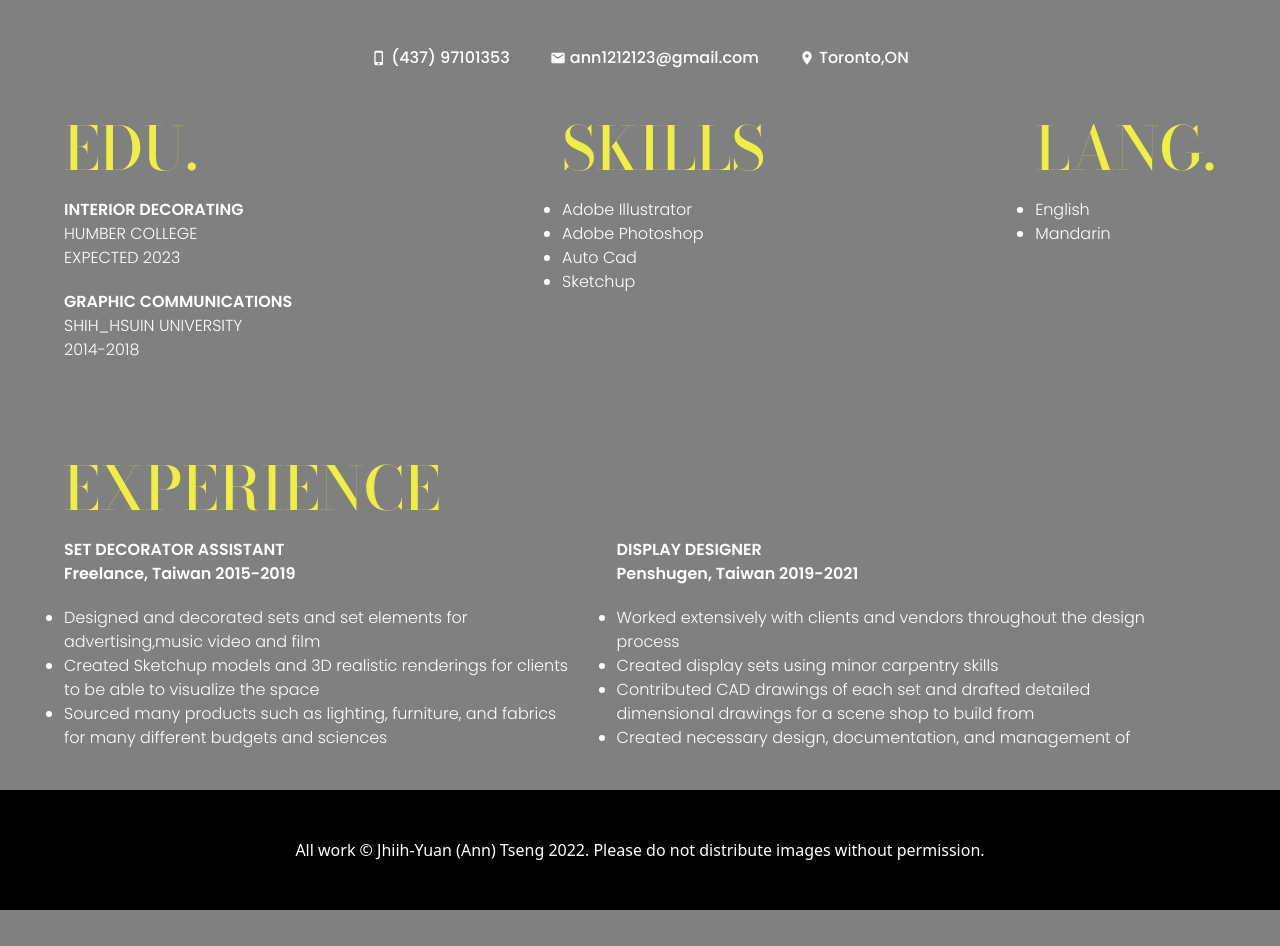
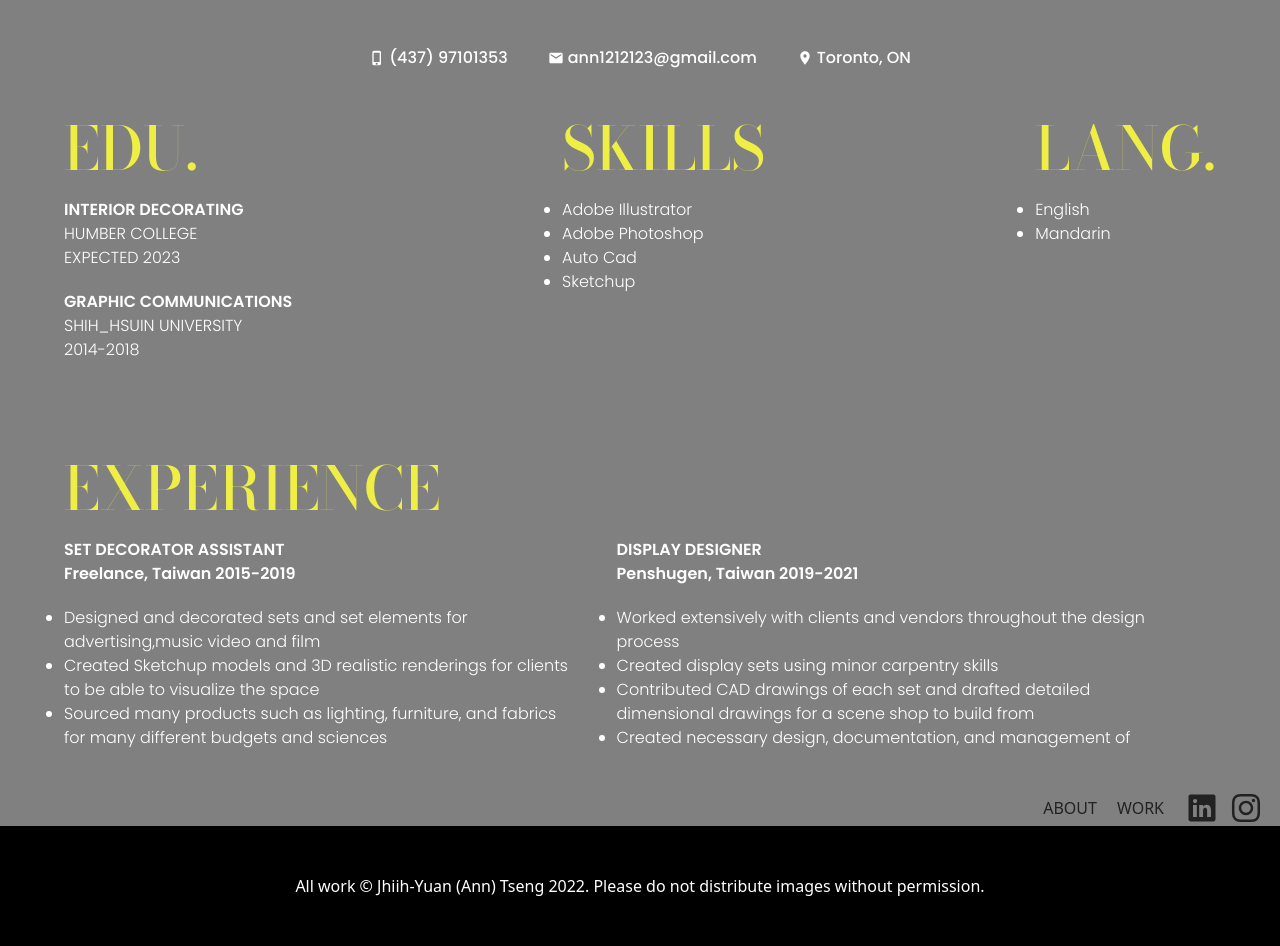
Before and after one commit to ceize123/interior-designer_portfolio, a Next.js app: page / in a window 1280 px wide. Shown: the part 1742-2688 px from the top of the page. Before the commit the page ends 2652 px from the top, so only its background shows below. Built offline with nearby package versions, Linux system fonts and the light colour scheme; a web font is replaced by a local one.

Commit message:
move some contents to components, nav ul, personal info

```diff
--- /dev/null
+++ b/components/Footer.js
@@ -0,0 +1,7 @@
+export default function Footer() {
+	return (
+		<footer className='bg-black text-center sm:py-12 py-6 px-2'>
+			<p>All work © Jhiih-Yuan (Ann) Tseng 2022.  Please do not distribute images without permission.</p>
+		</footer>
+	)
+}
--- /dev/null
+++ b/components/Links.js
@@ -0,0 +1,26 @@
+import Link from 'next/link'
+import { IoLogoLinkedin } from 'react-icons/io';
+import { AiOutlineInstagram } from 'react-icons/ai';
+
+export default function Links() {
+	return (
+		<ul className='flex items-center'>
+			<Link className='mr-5' href='/#about-section'>
+				<li>ABOUT</li>
+			</Link>
+			<Link className='mr-5' href='/works'>
+				<li>WORK</li>
+			</Link>
+			<Link className='mr-2' href='/'>
+				<li>
+					<IoLogoLinkedin className='icon'/>
+				</li>
+			</Link>
+			<Link href='/'>
+				<li>
+					<AiOutlineInstagram className='icon'/>
+				</li>
+			</Link>
+		</ul>
+	)
+}
--- a/components/Navbar.js
+++ b/components/Navbar.js
@@ -1,6 +1,5 @@
 import Link from 'next/link'
-import { IoLogoLinkedin } from 'react-icons/io';
-import { AiOutlineInstagram } from 'react-icons/ai';
+import Links from './Links'
 
 export default function Navbar() {
 	return (
@@ -11,24 +10,7 @@ export default function Navbar() {
 						<h1>ANN TSENG</h1>
 					</Link>
 				</div>
-				<ul className='flex items-center'>
-					<Link className='mr-5' href='/#about-section'>
-						<li>ABOUT</li>
-					</Link>
-					<Link className='mr-5' href='/works'>
-						<li>WORK</li>
-					</Link>
-					<Link className='mr-2' href='/'>
-						<li>
-							<IoLogoLinkedin className='icon'/>
-						</li>
-					</Link>
-					<Link href='/'>
-						<li>
-							<AiOutlineInstagram className='icon'/>
-						</li>
-					</Link>
-				</ul>
+				<Links />
 			</nav>
 		</header>
 	)
--- /dev/null
+++ b/components/Personal-Info.js
@@ -0,0 +1,13 @@
+import { MdPhoneIphone, MdEmail, MdLocationOn } from 'react-icons/md';
+
+export default function PersonalInfo({type, info}) {
+	return (
+		<div className='mx-5 mb-1 sm:mb-0 flex items-center'>
+			{type === 'Phone' ? <MdPhoneIphone />
+				: type === 'Email' ? <MdEmail />
+				: <MdLocationOn />
+			}
+			<p className='ml-1'>{info}</p>
+		</div>
+	)
+}
--- a/pages/_app.js
+++ b/pages/_app.js
@@ -1,11 +1,17 @@
 import '../styles/globals.css'
 import Navbar from '../components/Navbar'
+import Footer from '../components/Footer'
+import Links from '../components/Links'
 
 export default function App({ Component, pageProps }) {
 	return (
 		<div className='layout'>
 			<Navbar />
 			<Component {...pageProps} />
+			<div className='flex justify-end pr-4 text-gray'>
+				<Links />
+			</div>
+			<Footer />
 		</div>
 	)
 }
--- a/pages/index.js
+++ b/pages/index.js
@@ -2,7 +2,7 @@
 import Image from 'next/image'
 import rabbit from '../public/rabbit.png'
 import Link from 'next/link'
-import { MdPhoneIphone, MdEmail, MdLocationOn } from 'react-icons/md';
+import PersonalInfo from '../components/Personal-Info'
 
 export default function Home() {
 	return (
@@ -54,18 +54,9 @@ export default function Home() {
 							height={100}
 							alt='rabbit' />
 					<div className='flex mt-12 sm:flex-row flex-col'>
-						<div className='mx-5 mb-1 sm:mb-0 flex items-center'>
-							<MdPhoneIphone / >
-							<p className='ml-1'>(437) 97101353</p>
-						</div>
-						<div className='mx-5 mb-1 sm:mb-0 flex items-center'>
-							<MdEmail />
-							<p className='ml-1'>ann1212123@gmail.com</p>
-						</div>
-						<div className='mx-5 flex items-center'>
-							<MdLocationOn />
-							<p className='ml-1'>Toronto,ON</p>
-						</div>
+						<PersonalInfo type='Phone' info='(437) 97101353' />
+						<PersonalInfo type='Email' info='ann1212123@gmail.com' />
+						<PersonalInfo type='Location' info='Toronto, ON' />
 					</div>
 				</div>
 				<div className='mt-12'>
@@ -137,9 +128,6 @@ export default function Home() {
 				</div>
 			</section>
 		</main>
-		<footer className='bg-black text-center sm:py-12 py-6 px-2'>
-			<p>All work © Jhiih-Yuan (Ann) Tseng 2022.  Please do not distribute images without permission.</p>
-		</footer>
 	</>
 	)
 }
--- a/styles/globals.css
+++ b/styles/globals.css
@@ -39,12 +39,13 @@ h4 {
   font-weight: 500;
 }
 
+.icon {
+  width: 36px;
+  height: 36px;
+}
+
 header {
   max-width: 1280px;
-}
-header nav .icon {
-  width: 36px;
-  height: 36px;
 }
 
 .hero-section button {
--- a/styles/globals.scss
+++ b/styles/globals.scss
@@ -43,17 +43,17 @@ h4 {
 }
 // font
 
+.icon {
+	width: 36px;
+	height: 36px;
+}
+
+
 // General ends
 
 // Nav bar starts
 header {
 	max-width: 1280px;
-	nav {
-		.icon {
-			width: 36px;
-			height: 36px;
-		}
-	}
 }
 // Nav bar ends
 
--- a/tailwind.config.js
+++ b/tailwind.config.js
@@ -6,7 +6,8 @@ theme: {
 	colors: {
 		'pink': '#f4cccc',
 		'yellow': '#eeee44',
-		'black': '#000'
+		'black': '#000',
+		'gray': '#222'
 	},
 	extend: {},
   },
```
Also changed, not shown: 1 other file (tests, documents, lock files or other folders).
